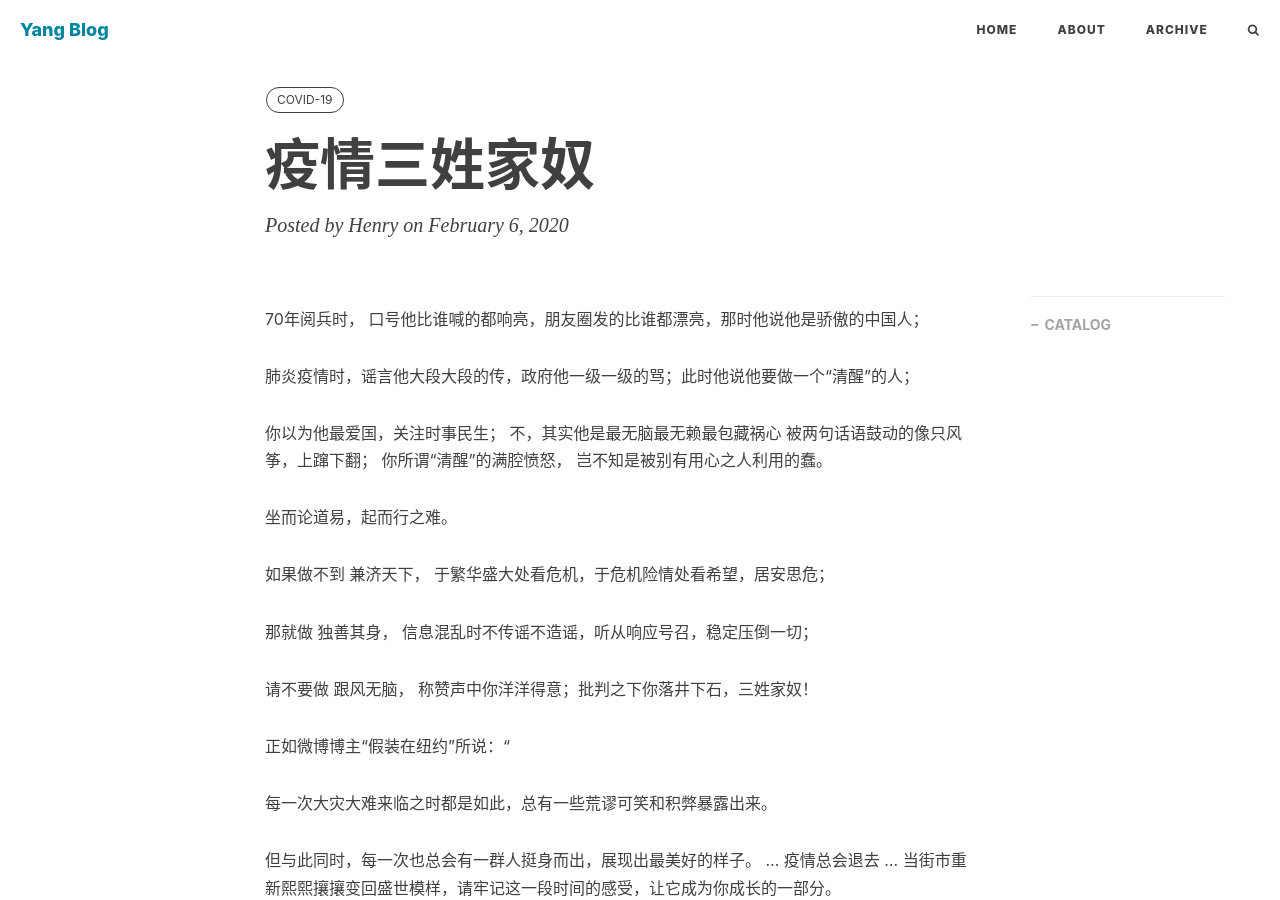
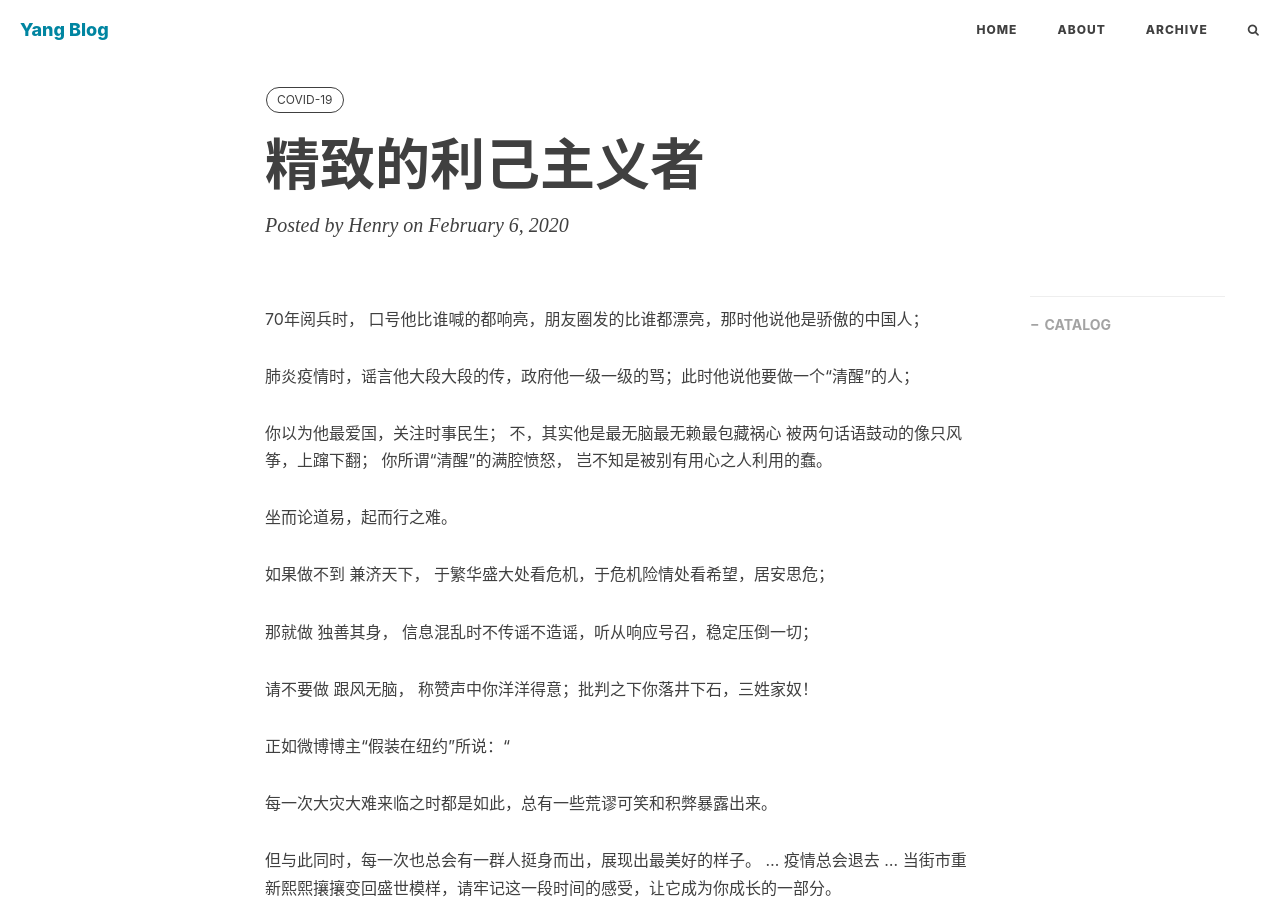
Before and after one commit to yliu9418/yliu9418.github.io, a Jekyll site: the page built from _posts/2021-01-19-the-systematic-failure-of-higher-education-in-china.md, in a window 1280 px wide and 900 px high. Built offline with Jekyll 4.4.1, drawn with Linux system fonts in a browser that asks for light colours; nearby versions of some CDN libraries; comment, search, counter and statistics services are not loaded.

Commit message:
Update 2021-01-19-the-systematic-failure-of-higher-education-in-china.md

```diff
--- a/_posts/2021-01-19-the-systematic-failure-of-higher-education-in-china.md
+++ b/_posts/2021-01-19-the-systematic-failure-of-higher-education-in-china.md
@@ -1,6 +1,6 @@
 ---
 layout:     post
-title:      "疫情三姓家奴"
+title:      "精致的利己主义者"
 subtitle:   " "
 date:       2020-02-06 12:00:00
 author:     "Henry"
@@ -8,6 +8,7 @@ catalog: false
 header-style: text
 tags:
   - COVID-19
+  -
 ---
 70年阅兵时， 口号他比谁喊的都响亮，朋友圈发的比谁都漂亮，那时他说他是骄傲的中国人；
 
```
